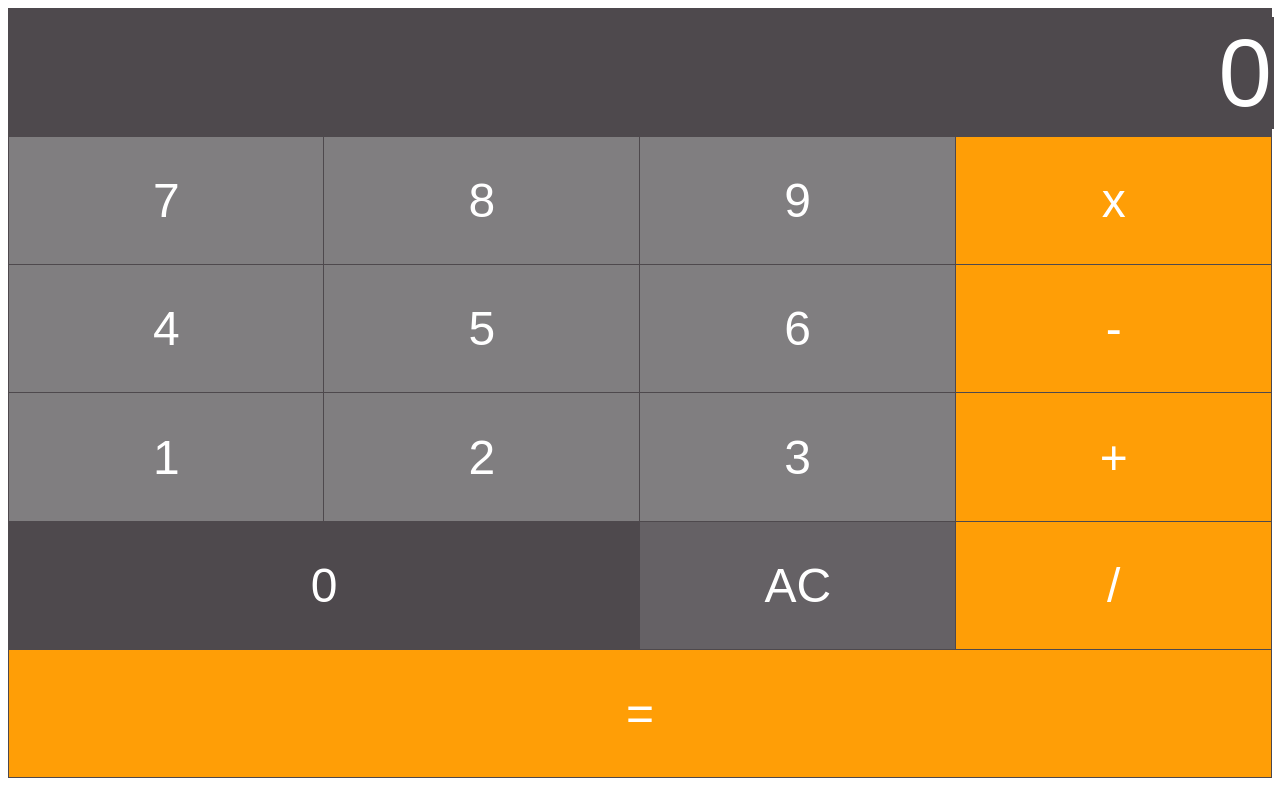
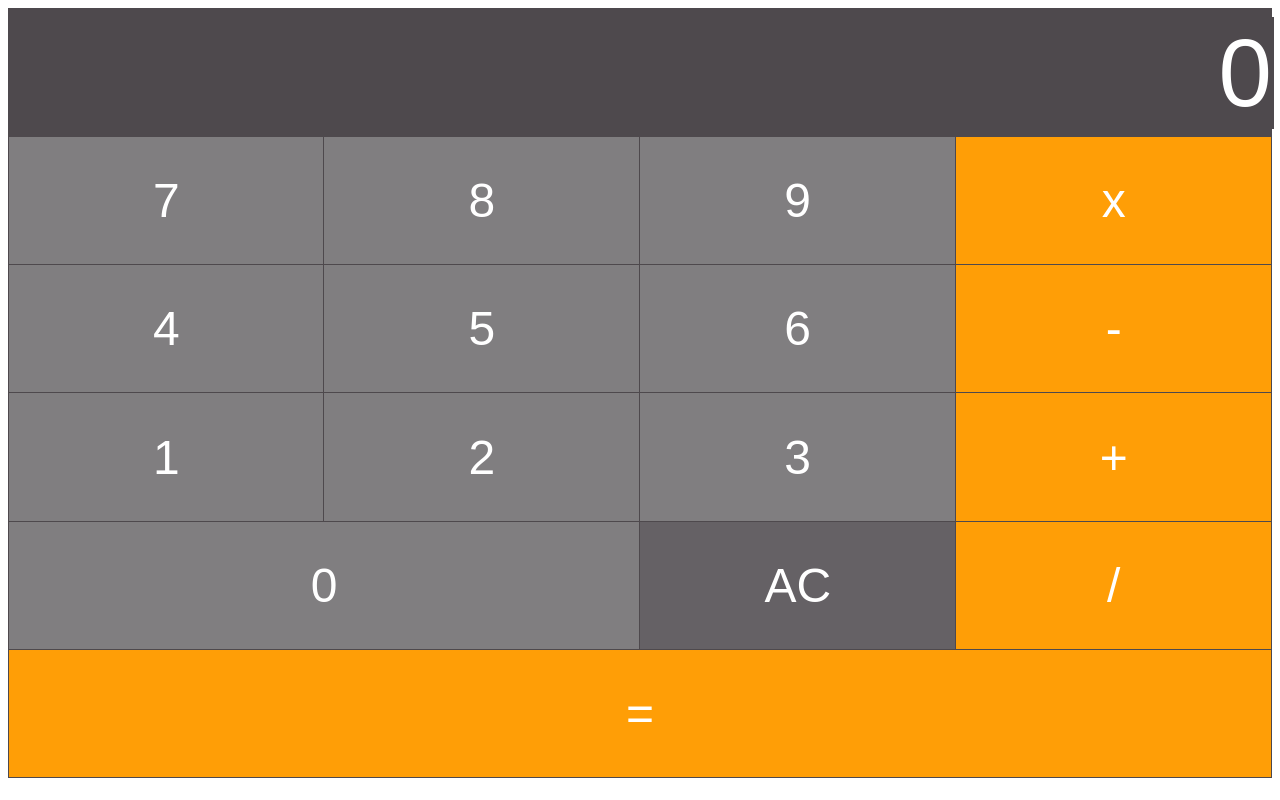
Before and after one commit to aisha21m-ITvarsity/Module-7-Assessment-2-, a plain HTML site: page index.html in a window 1280 px wide. Drawn offline with Linux system fonts and the light colour scheme.

Commit message:
zero button fixed

```diff
--- a/index.html
+++ b/index.html
@@ -33,7 +33,7 @@
             <td class="operatorButton" onclick="operatorBtnPressed('+')">+</td>
         </tr>
         <tr>
-            <td class="digiButton" colspan="2" onclick="digitBtnPressed(0)">0</td>
+            <td class="digitButton" colspan="2" onclick="digitBtnPressed(0)">0</td>
 
             <td class="ACButton" onclick="btnACPressed()">AC</td>
             <td class="operatorButton" onclick="operatorBtnPressed('/')">/</td>
```
